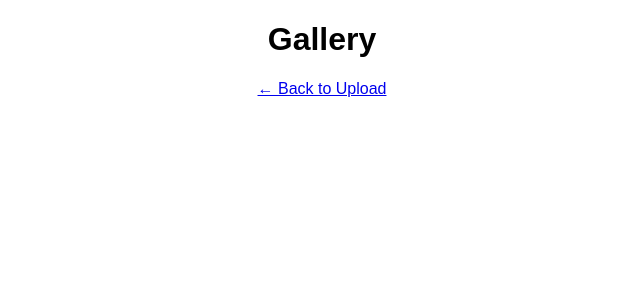
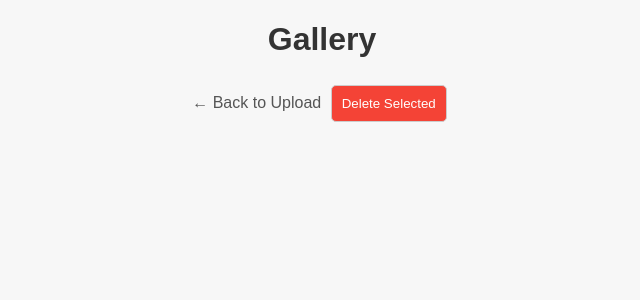
Before and after one commit to pages-jpg/cam, a Flask app: page /gallery in a window 1280 px wide. Shown: the top 300 px of the page, without its empty margins (318-958 px from the left). Run offline with Flask 3, Linux system fonts and the light colour scheme; the visitor is signed in with stand-in values (Sample User, id 1); data that the repository does not hold is empty.

Commit message:
Update gallery.html

```diff
--- a/templates/gallery.html
+++ b/templates/gallery.html
@@ -4,12 +4,76 @@
 <meta charset="UTF-8">
 <title>Gallery</title>
 <style>
-body { font-family: Arial; text-align:center; margin:20px; }
-input { padding:10px; width:200px; }
-button { padding:10px 15px; }
-p.error { color:red; }
-.gallery { display:grid; grid-template-columns: repeat(auto-fill, 200px); gap:10px; justify-content:center; margin-top:20px; }
-.photo { border:1px solid #ccc; padding:5px; border-radius:5px; }
+body {
+    font-family: Arial, sans-serif;
+    text-align: center;
+    margin: 20px;
+    background: #f7f7f7;
+}
+
+h1 { color: #333; }
+a { text-decoration: none; color: #555; margin-bottom: 10px; display:inline-block; }
+input, button { padding: 10px; margin: 5px; border-radius: 5px; border:1px solid #ccc; }
+button { cursor:pointer; background:#4CAF50; color:white; }
+button.delete-selected { background:#f44336; }
+
+.gallery {
+    display: grid;
+    grid-template-columns: repeat(auto-fill, 200px);
+    gap: 15px;
+    justify-content: center;
+    margin-top: 20px;
+}
+
+.photo {
+    border: 1px solid #ccc;
+    border-radius: 5px;
+    padding: 5px;
+    background:white;
+    position: relative;
+}
+
+.photo img {
+    width: 100%;
+    cursor: pointer;
+    border-radius: 5px;
+    transition: transform 0.3s;
+}
+
+.photo img:hover { transform: scale(1.05); }
+
+.photo input[type="checkbox"] {
+    position: absolute;
+    top: 5px;
+    left: 5px;
+    transform: scale(1.2);
+}
+
+.photo .actions {
+    margin-top: 5px;
+}
+
+.photo .actions button {
+    margin: 2px;
+    padding:5px 8px;
+    font-size: 12px;
+}
+
+#lightbox {
+    position: fixed;
+    display: none;
+    top:0; left:0; right:0; bottom:0;
+    background: rgba(0,0,0,0.8);
+    justify-content: center;
+    align-items: center;
+    z-index: 999;
+}
+
+#lightbox img {
+    max-width: 90%;
+    max-height: 90%;
+    border-radius: 10px;
+}
 </style>
 </head>
 <body>
@@ -26,18 +90,64 @@ p.error { color:red; }
 {% else %}
 <h1>Gallery</h1>
 <a href="/">&#8592; Back to Upload</a>
+<button class="delete-selected" id="deleteSelectedBtn">Delete Selected</button>
+
+<form id="deleteForm" method="POST">
 <div class="gallery">
 {% for file in files %}
 <div class="photo">
-  <img src="/file/{{ file.id }}" alt="{{ file.filename }}" width="200"><br>
-  <small>{{ file.filename }}</small>
-  <form method="POST" action="/delete/{{ file.id }}">
-    <button type="submit">Delete</button>
-  </form>
+  <input type="checkbox" name="file_ids" value="{{ file.id }}">
+  <img src="/file/{{ file.id }}" alt="{{ file.filename }}">
+  <div class="actions">
+      <form method="GET" action="/file/{{ file.id }}" style="display:inline;">
+          <button type="submit">Download</button>
+      </form>
+  </div>
 </div>
 {% endfor %}
 </div>
+</form>
+
+<div id="lightbox">
+  <img src="" alt="Selected Image">
+</div>
+
+<script>
+// Lightbox
+const lightbox = document.getElementById('lightbox');
+const lightboxImg = lightbox.querySelector('img');
+
+document.querySelectorAll('.photo img').forEach(img => {
+    img.addEventListener('click', () => {
+        lightboxImg.src = img.src;
+        lightbox.style.display = 'flex';
+    });
+});
+
+lightbox.addEventListener('click', () => {
+    lightbox.style.display = 'none';
+});
+
+// Delete multiple files
+document.getElementById('deleteSelectedBtn').addEventListener('click', () => {
+    const form = document.getElementById('deleteForm');
+    const selected = Array.from(document.querySelectorAll('.photo input[type="checkbox"]:checked'));
+    if(selected.length === 0) {
+        alert("Select at least one photo to delete.");
+        return;
+    }
+    selected.forEach(input => {
+        const hidden = document.createElement('input');
+        hidden.type = 'hidden';
+        hidden.name = 'file_ids';
+        hidden.value = input.value;
+        form.appendChild(hidden);
+    });
+    form.action = "/delete-multiple"; // You need to add this route in Flask
+    form.method = "POST";
+    form.submit();
+});
+</script>
 {% endif %}
-
 </body>
 </html>
```
